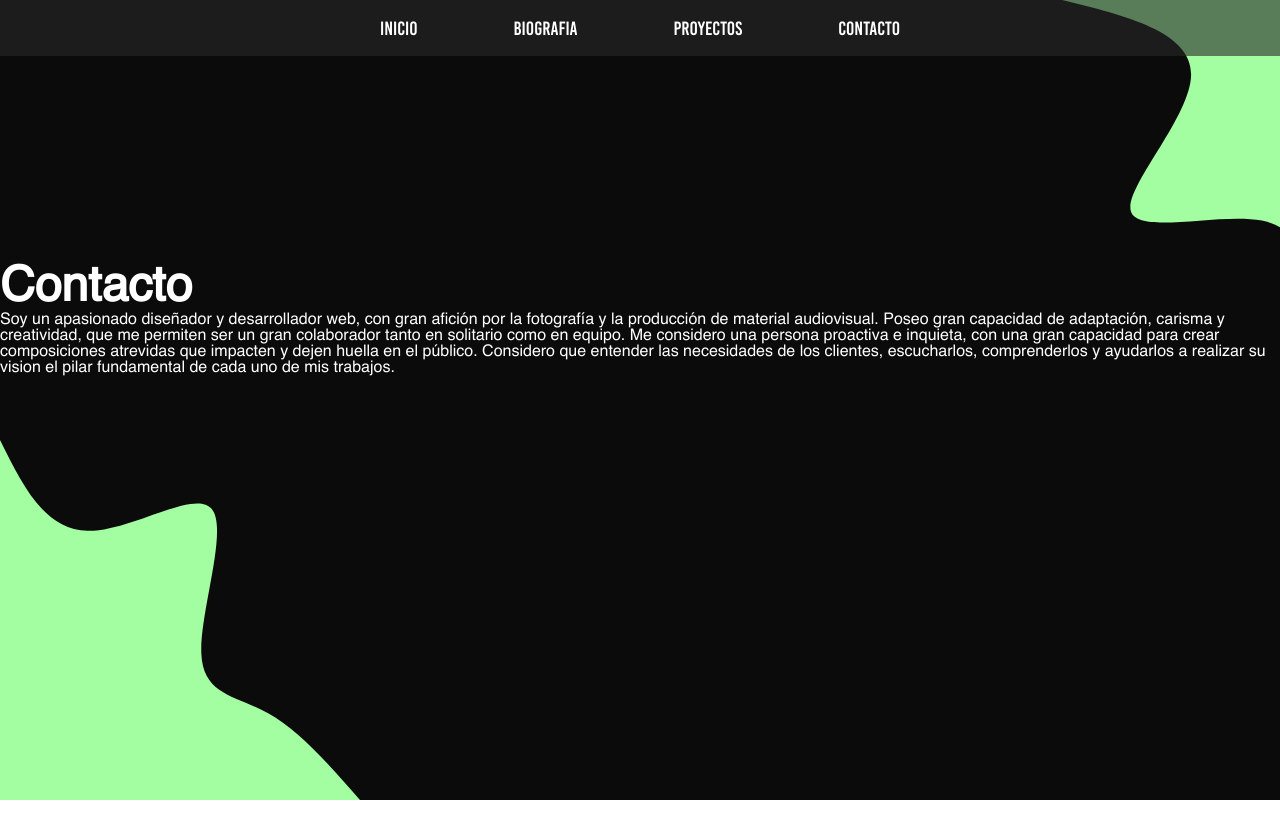
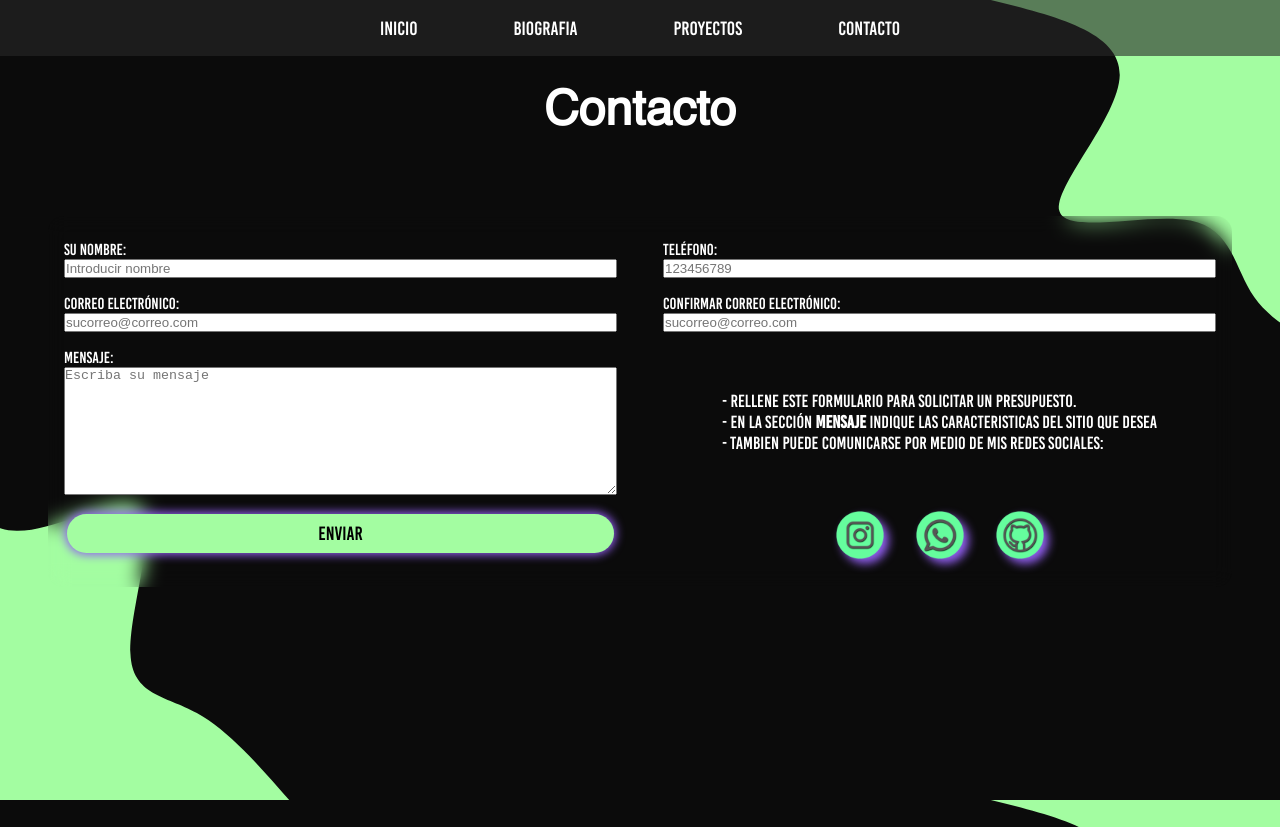
Before and after one commit to GastonSaucedo/gastonsaucedo, a website: page contacto.html in a window 1280 px wide. Before the commit the page ends 800 px from the top, so only its background shows below. Drawn offline with Linux system fonts and the light colour scheme.

Commit message:
contacto creado

```diff
--- a/contacto.html
+++ b/contacto.html
@@ -1,5 +1,6 @@
 <!DOCTYPE html>
 <html lang="en">
+
 <head>
     <meta charset="UTF-8">
     <meta name="viewport" content="width=device-width, initial-scale=1.0">
@@ -7,36 +8,75 @@
     <link rel="icon" href="./media/facivon.png">
     <link rel="stylesheet" href="./css/style.css">
 </head>
+
 <body>
     <div id="languageSpanish" class="">
         <div class="navbar">
             <ul>
-                <li><a href="#inicio">Inicio</a></li>
-                <li><a href="#biografia">Biografia</a></li>
-                <li><a href="#proyectos">Proyectos</a></li>
+                <li><a href="./index.html#inicio">Inicio</a></li>
+                <li><a href="./index.html#biografia">Biografia</a></li>
+                <li><a href="./index.html#proyectos">Proyectos</a></li>
                 <li><a href="">Contacto</a></li>
             </ul>
         </div>
 
-        <div class="separador"></div>
+        <h2>Contacto</h2>
 
-        <div class="formulario-contacto" >
-            <h2>Contacto</h2>
-            <form action="">
+        <div class="informacion-contacto">
+            <form action="./php/enviarformulario.php" method="post" class="formulario">
+                <div class="formulario-registro">
+                    <div class="formulario__grupo" id="grupo__nombre">
+                        <label for="nombres">Su nombre: </label>
+                        <input type="text" name="nombre" ¿ placeholder="Introducir nombre" required>
+                    </div>
+                    <div class="formulario__grupo" id="grupo__numero">
+                        <label for="text">Teléfono: </label>
+                        <input type="number" name="numero" placeholder="123456789" required>
+                    </div>
+                    <div class="formulario__grupo" id="grupo__correo">
+                        <label for="correo">Correo electrónico: </label>
+                        <input type="email" name="email" placeholder="sucorreo@correo.com" required>
+                    </div>
+                    <div class="formulario__grupo" id="grupo__correo2">
+                        <label for="correo">Confirmar correo electrónico: </label>
+                        <input type="email" name="email" placeholder="sucorreo@correo.com" required>
+                    </div>
+                    <div class="formulario__grupo" id="grupo__mensaje">
+                        <label for="mensaje">Mensaje: </label>
+                        <textarea type="text" name="mensaje" placeholder="Escriba su mensaje" class="input__mensaje"
+                            required cols="30"></textarea>
+
+                    </div>
+
+                    <div class="formulario__grupo">
+                        <p>- Rellene este formulario para solicitar un presupuesto. <br>- En la sección
+                            <strong>MENSAJE</strong>
+                            indique las caracteristicas del sitio que desea<br>- Tambien puede comunicarse por medio de
+                            mis redes sociales:
+                        </p>
+                    </div>
+
+                    <div class="formulario__grupo">
+                        <input type="submit" value="Enviar" class="boton">
+                    </div>
+                    <div class="formulario__grupo">
+                        <div class="iconos-redes">
+                            <a href="https://www.instagram.com/dash__ph__/"><img src="./media/icons/instagram.png" alt="instagram-icon"></a>
+                            <a href="https://wa.me/+59894947180"><img src="./media/icons/whatsapp.png" alt="whatsapp-icon"></a>
+                            <a href="https://github.com/GastonSaucedo"><img src="./media/icons/github.png" alt="github-icon"></a>
+                        </div>
+                    </div>
+                </div>
 
             </form>
-            <p>Soy un apasionado diseñador y desarrollador web, con gran afición por la fotografía y la producción de
-                material audiovisual. Poseo gran capacidad de adaptación, carisma y creatividad, que me permiten ser un
-                gran
-                colaborador tanto en solitario como en equipo. Me considero una persona proactiva e inquieta, con una
-                gran
-                capacidad para crear composiciones atrevidas que impacten y dejen huella en el público. Considero que
-                entender las necesidades de los clientes, escucharlos, comprenderlos y ayudarlos a realizar su vision el
-                pilar fundamental de cada uno de mis trabajos.</p>
         </div>
+
+
+
 
         <div class="separador" id="proyectos"></div>
 
     </div>
 </body>
+
 </html>
--- a/scss/style.scss
+++ b/scss/style.scss
@@ -32,6 +32,12 @@
     background: #292929;
 }
 
+
+html {
+    scroll-behavior: smooth;
+}
+
+
 body {
     height: 100vh;
     background-image: url(../media/background.svg);
@@ -44,7 +50,7 @@ body {
 }
 
 div.separador {
-    height: 13rem;
+    height: 10rem;
     background-color: #a2fda100;
 }
 
@@ -159,7 +165,7 @@ div.separador {
             }
 
             a {
-                button {
+                .boton {
                     font-size: 1.2rem;
                     margin: 0.2rem;
                     font-family: bebaskai;
@@ -173,7 +179,7 @@ div.separador {
                 }
 
                 :hover {
-                    font-size: 1.4rem;
+                    box-shadow: 0 0 5px 3px #925ff0;
                 }
             }
 
@@ -205,3 +211,80 @@ div.separador {
         }
     }
 }
+
+h2 {
+    margin: 2rem auto;
+    text-align: center;
+}
+
+
+.informacion-contacto {
+    display: flex;
+    flex-direction: row;
+    max-width: 100%;
+    margin: 5rem 3rem;
+    justify-content: space-between;
+
+    .formulario {
+        font-family: bebaskai;
+        width: 100%;
+
+
+
+        .formulario-registro {
+            display: flex;
+            flex-direction: row;
+            flex-wrap: wrap;
+            justify-content: space-between;
+            color: white;
+            backdrop-filter: blur(10px);
+            padding: 1rem;
+            border-radius: 1rem;
+
+            .formulario__grupo {
+                display: flex;
+                flex-direction: column;
+                width: 48%;
+                margin: 0.5rem 0;
+
+                .input__mensaje {
+                    min-height: 8rem;
+                }
+
+                .boton {
+                    font-size: 1.2rem;
+                    margin: 0.2rem;
+                    font-family: bebaskai;
+                    background-color: #a3fda1;
+                    box-shadow: 0px 0px 10px 2px #925ff0;
+                    color: rgb(0, 0, 0);
+                    padding: 0.5rem 2.5rem;
+                    border-radius: 20px;
+                    border: none;
+                    cursor: pointer;
+                    transition: 120ms all ease-in-out;
+                }
+
+                p{
+                    font-family: bebaskai;
+                    font-size: 1.1rem;
+                    margin: auto;
+                    text-align: left;
+                }
+
+                .iconos-redes {
+                    display: flex;
+                    flex-direction: row;
+                    justify-content: center;
+
+
+                    img {
+                        width: 3rem;
+                        margin: 0 1rem;
+                        filter: drop-shadow(5px 5px 5px #925ff0);
+                    }
+                }
+            }
+        }
+    }
+}
```
Also changed, not shown: index.html (+1 -1 lines), css/style.css, media/icons/github.png (added), media/icons/instagram.png (added), media/icons/sass.png (deleted), media/icons/whatsapp.png (added), 2 other files.
